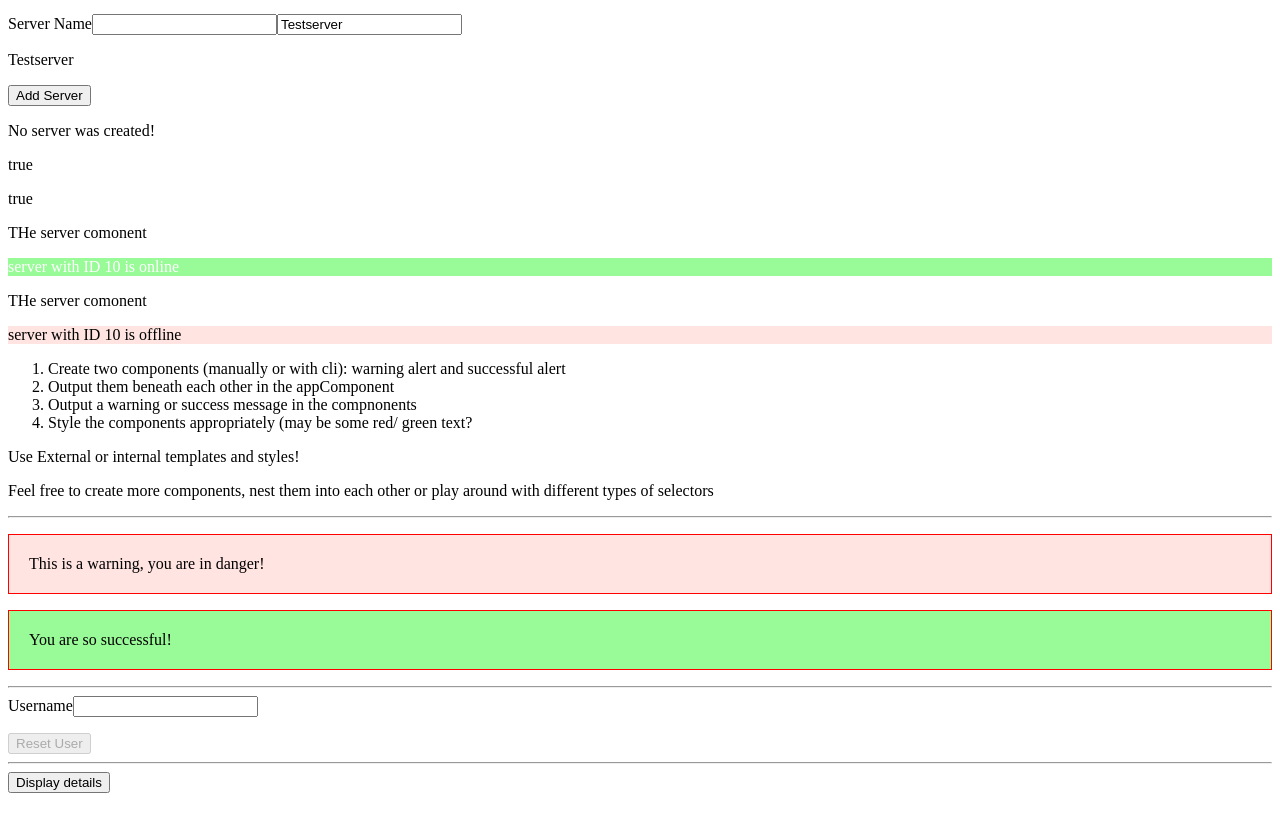
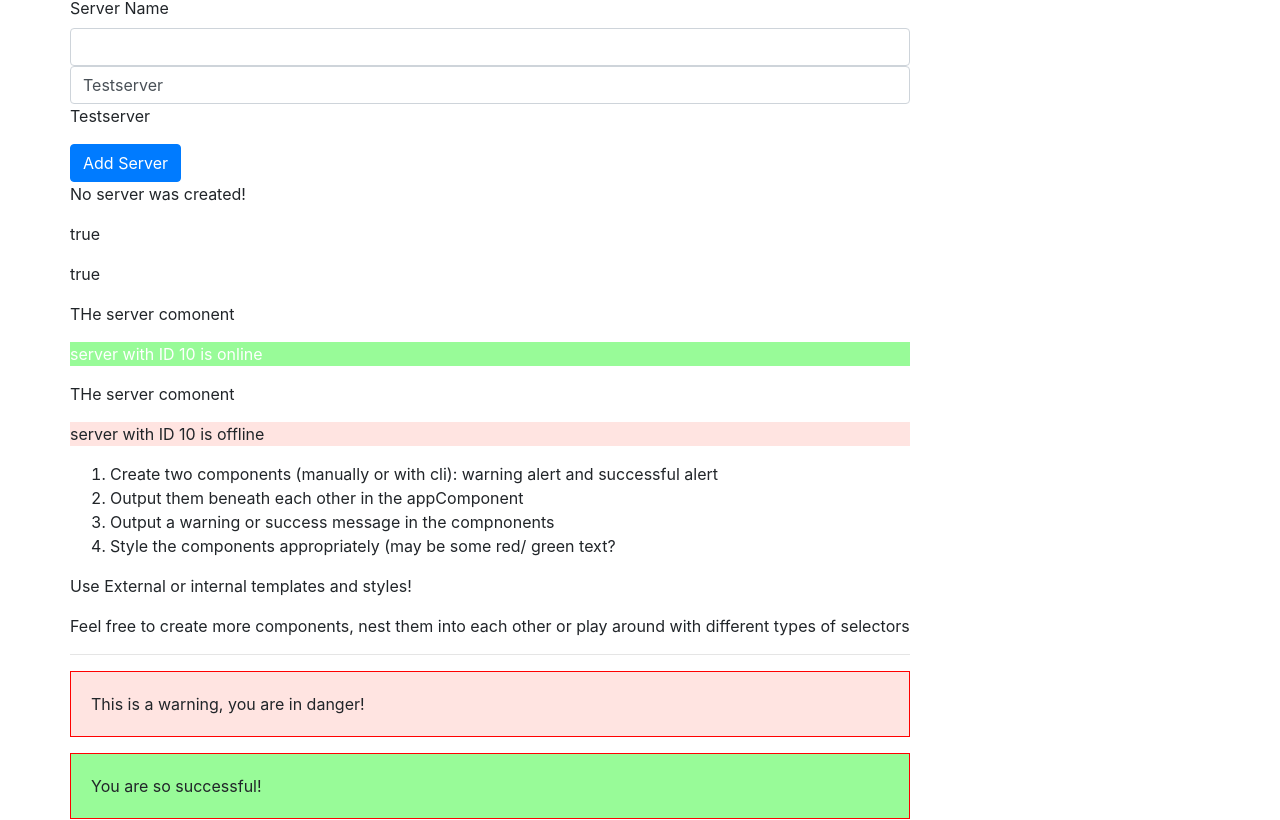
Before and after one commit to nxsharma/firstangularapp, an Angular app: page / in a window 1280 px wide. Shown: the part 612-1432 px from the top of the page. Built offline with nearby package versions, Linux system fonts and the light colour scheme.

Commit message:
intro app finish

```diff
--- a/angular.json
+++ b/angular.json
@@ -23,7 +23,7 @@
               "src/assets"
             ],
             "styles": [
-              "src/styles.css"
+              "src/styles.css","node_modules/bootstrap/dist/css/bootstrap.min.css"
             ],
             "scripts": []
           },
--- a/package.json
+++ b/package.json
@@ -18,7 +18,7 @@
     "@angular/platform-browser": "^14.2.0",
     "@angular/platform-browser-dynamic": "^14.2.0",
     "@angular/router": "^14.2.0",
-    "bootstrap": "^3.4.1",
+    "bootstrap": "^4.6.2",
     "rxjs": "~7.5.0",
     "tslib": "^2.3.0",
     "zone.js": "~0.11.4"
--- a/src/app/app.component.html
+++ b/src/app/app.component.html
@@ -40,13 +40,13 @@
 </div>
 
 <hr>
-<div class="form-group">
+<div class="container">
   <div class="row">
     <div class="col-xs-12">
     <label for="inputText">Username</label>
     <input type="text" class="form-control" [(ngModel)] ="username">
     <p>{{ username }}</p>
-    <button class="btn btn-primary" [disabled]="username === ''"
+    <button type="button" class="btn btn-primary" [disabled]="username === ''"
     (click)="username = ''">Reset User</button>
     </div>
   </div>
@@ -56,7 +56,7 @@
   <div class="row">
     <div class="col-xs-12">
       <!-- <button class="btn btn-primary" (click)="showSecret =!showSecret">Display Details</button> -->
-      <button class="btn btn-primary" (click)="onToggleDetails()">Display details </button>
+      <button type="button" class="btn btn-primary" (click)="onToggleDetails()">Display details </button>
       <p *ngIf="showSecret">Secret Password = tuna</p>
       <div *ngFor="let logitem of log; let i = index"
       [ngStyle]="{backgroundColor: i >= 4 ? 'blue' : 'transparent'}"
--- a/src/app/app.component.ts
+++ b/src/app/app.component.ts
@@ -3,7 +3,8 @@ import { Component } from '@angular/core';
 @Component({
   selector: 'app-root',
   templateUrl: './app.component.html',
-  styleUrls: ['./app.component.css']
+  styleUrls: ['./app.component.css'],
+
   // styles:[`
   //   h3{
   //     color:dodgerblue;
--- a/src/app/servers/servers.component.html
+++ b/src/app/servers/servers.component.html
@@ -11,6 +11,7 @@
      [(ngModel)] = "serverName">
 <p>{{serverName}}</p>
 <button
+    type="button"
     class="btn btn-primary"
     [disabled]="!allowNewServer"
     (click)="onCreateServer()">Add Server</button>
```
Also changed, not shown: 1 other file (tests, documents, lock files or other folders).
